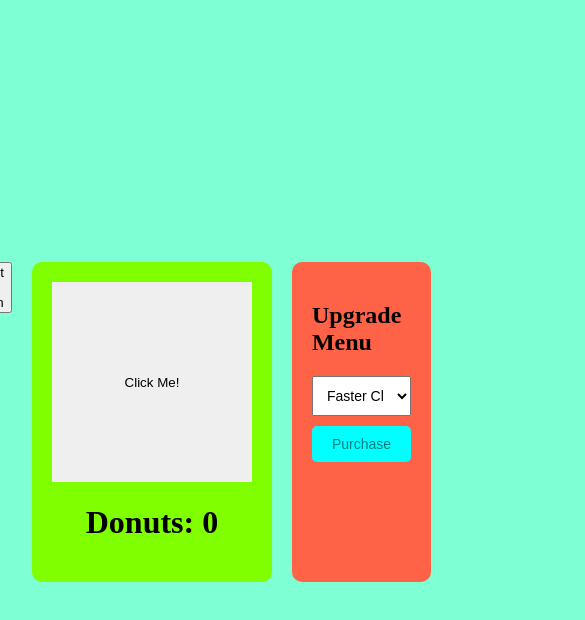
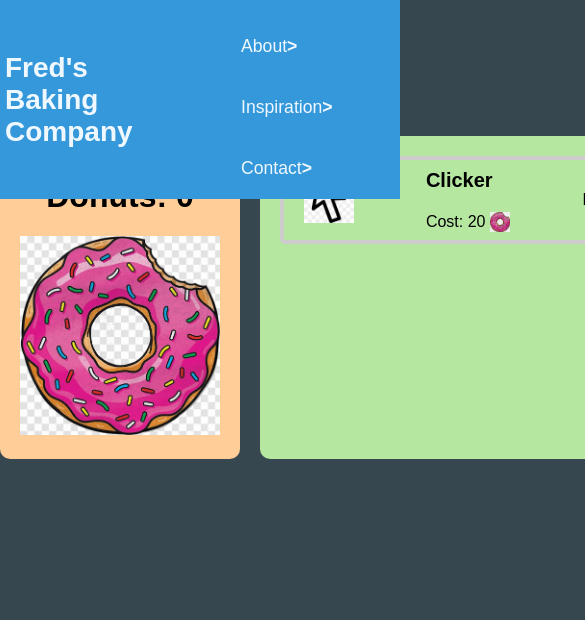
Before and after one commit to WeCanCodeIT/donut-clicker-DSummers2001, a plain HTML site: page index.html in a window 390 px wide. Shown: the top 620 px of the page, 585 px wide, since content can reach past the window. Drawn offline with Linux system fonts and the light colour scheme.

Commit message:
added in images got the initial clicker to work

```diff
--- a/app.js
+++ b/app.js
@@ -1,46 +1,17 @@
-let count = 0;
-let clickValue = 1;
-let autoDonutRate = 0;
-let autoDonuts = 0;
+let donut = document.querySelector('.donutCost');
+let parsedDonut = parseFloat(donut.innerHTML)
 
-const donutButton = document.getElementById("donut");
-const countDisplay = document.getElementById("count");
-const upgradeSelect = document.getElementById("upgradeSelect");
-const purchaseButton = document.getElementById("purchaseButton");
-const dropdownButton = document.getElementById("dropdownButton");
-const dropdownList = document.getElementById("dropdownList");
+let clickerCost = document.querySelector('.clickerCost');
+let parsedClickerCost = parseFloat(clickerCost.innerHTML)
 
-function updateDisplay(){
-    CountDisplay.textContent = count;
-    upgradeSelect.options[0].text = `Faster Clicks (10 Donuts, Current: ${clickValue}x)`;
-    upgradeSelect.options[1].text = `Auto Donuts (50 Donuts, Current: ${autoDonutRate} per second)`;
+function buyClicker(){
+    if (parsedDonut >= parsedClickerCost){
+        parsedDonut -= parsedClickerCost
+        donut.innerHTML = parsedDonut
+    }
 }
 
-donutButton.addEventListener('click', () => {
-    donutCount += clickValue;
-    updateDisplay();
-});
-
-upgradeSelect.addEventListener('change', () =>{
-    const selectedValue = upgradeSelect.value;
-        if (donutCount >= selectedValue){
-            if (selectedValue === '1'){
-                clickValue +=1;
-            } else if (selectedValue === '5'){
-                autoDonutRate += 1;
-                autoDonuts += autoDonutRate;
-            }
-            donutCount -= selectedValue;
-            upgradeSelect.selectedIndex = 0;
-            updateDisplay();
-        }
-});
-
-function autoDonutClick(){
-    donutCount += autoDonuts;
-    updateDisplay();
+function incrementDonut(){
+    parsedDonut += 1
+    donut.innerHTML = parsedDonut
 }
-
-setInterval(autoDonutClick, 1000);
-
-updateDisplay();
--- a/index.html
+++ b/index.html
@@ -5,32 +5,56 @@
     <meta http-equiv="X-UA-Compatible" content="IE=edge">
     <meta name="viewport" content="width=device-width, initial-scale=1.0">
     <link rel="stylesheet" href="style.css">
-    <title>Donut Clicker</title>
+    <title>Fred's Baking Co</title>
 </head>
 <body>
-    <div class="donutContainer">
-        <div class="dropdown">
-            <button id="dropdownBtn">Select an option</button>
-            <ul id="dropdownList">
-                <li>Fred's Baking Company</li>
-                <p></p>
-                <li>Inspiration</li>
-                <p></p>
-                <li>Contact</li>
-                <p></p>
-            </ul>
+    <div class="game-container">
+        <div class="about">
+            <header>
+                <a href="#" class="logo">Fred's Baking Company</a>
+                <div class="menuToggle"></div>
+                <nav>
+                    <ul>
+                        <li><a href="#">About<b>></b></a>
+                            <ul>
+                                <li><p>Fred's Baking Company is a warm and inviting bakery nestled in the heart of our community. Established with a passion for creating exceptional baked goods, we take pride in crafting a wide array of delectable treats that are sure to delight your taste buds.
+                                    Our story began with Fred, a dedicated baker with a lifelong love for the art of baking. Fred's commitment to quality and taste is the foundation of our company. Every morning, our skilled bakers meticulously prepare a diverse selection of fresh pastries, bread, and cakes, using only the finest ingredients. our creations are made with love and care.</p></li>
+                            </ul>
+                        </li>
+                        <li><a href="#">Inspiration<b>></b></a>
+                            <ul>
+                                <li><p>The inspiration behind Fred creating a website for his bakery, Fred's Baking Company, was driven by a desire to reach a broader audience, enhance customer convenience, and adapt to the evolving digital landscape of the business world.</p></li>
+                            </ul>
+                        </li>
+                        <li><a href="#">Contact<b>></b></a>
+                            <ul>
+                                <li><p>Email: fredpastries@gmail.com phone:(375)920-3042 github | linkedIn</p></li>
+                            </ul>
+                        </li>
+                    </ul>
+                </nav>
+            </header>
         </div>
         <div class="game">
-            <button id="donut">Click Me!</button>
-            <h1>Donuts: <span id="count">0</span></h1>
+            <h1>Donuts: <span class="donutCost">0</span></h1>
+            <img src="./Donut.jpg" alt="donut" class="donutImg" onclick="incrementDonut()" draggable="false">
         </div>
         <div class="menu">
-            <h2>Upgrade Menu</h2>
-            <select id="upgradeSelect">
-                <option value="1">Faster Clicks (10 Donuts)</option>
-                <option value="5">Auto Donuts (50 Donuts)</option>
-            </select>
-            <button id="purchaseButton">Purchase</button>
+            <div class="upgrades" onclick="buyClicker()">
+                <div class="leftSection">
+                    <img src="./Clicker.jpg" alt="Clicker" class="upgradeImg">
+                </div>
+                <div class="midSection">
+                    <h4>Clicker</h4>
+                    <div class="costInfo">
+                        <p>Cost: <span class="clickerCost">20</span></p>
+                        <img src="./Donut.jpg" alt="Donut" class="donutImgUpgrade">
+                    </div>
+                </div>
+                <div class="rightSection">
+                    <p>Level <span class="clickerLevel">0</span></p>
+                </div>
+            </div>
         </div>
     </div>
     <script src="app.js"></script>
--- a/style.css
+++ b/style.css
@@ -1,100 +1,157 @@
-body{
-    display: flex;
-    justify-content: center;
-    align-items: center;
-    height: 100vh;
+body {
+    min-height: 100vh;
     margin: 0;
-    background-color: aquamarine;
-    font-family: 'Times New Roman', Times, serif;
+    background-color: #36474f;
+    font-family: Arial, sans-serif;
+    user-select: none;
 }
 
-.donutContainer{
-    display: grid;
-    grid-template-columns: repeat(3, 1fr);
-    grid-row: 0.1fr 1fr;
-    gap: 20px;
+header{
+    position: absolute;
+    width: 100%;
+    min-height: 50px;
+    background-color: #3498db;
+    padding: 0 5px;
+    display: flex;
+    justify-content: space-between;
+    align-items: center;
+}
+header .logo{
+    color: aliceblue;
+    font-size: 1.75em;
+    font-weight: 600;
+    text-decoration: none;
+}
+header ul{
+    position: relative;
+}
+header ul li{
+    position: relative;
+    list-style: none;
+    float: left;
+}
+header ul li a{
+    color: aliceblue;
+    font-size: 1.1em;
+    padding: 20px 25px;
+    text-decoration: none;
+    display: flex;
+    justify-content: space-between;
+}
+header ul li a:hover{
+    background-color: #2b93e3;
+}
+header ul li ul{
+    position: absolute;
+    left: 0;
+    width: 100px;
+    background: #445964;
+    display: none;
+}
+header ul li:hover ul{
+    display: block;
+}
+header ul li ul li{
+    position: relative;
+    width: 100%;
 }
 
-.game{
-    background-color: chartreuse;
+.game-container {
+    display: grid;
+    grid-template-columns: 1fr 1fr;
+    grid-template-rows: 0.6fr 1fr;
+    grid-gap: 20px;
+    grid-template-areas:
+    "about about"
+    "game upgrades";
+}
+
+.game {
+    grid-area: game;
+    background-color: #ffce98;
     border-radius: 10px;
     padding: 20px;
     text-align: center;
 }
 
-.menu{
-    background-color: tomato;
+.menu {
+    grid-area: upgrades;
+    background-color: #b5e7a0;
     border-radius: 10px;
     padding: 20px;
 }
 
-#donut{
-    background-image: url here;
-    background-size: cover;
-    width: 200px;
-    height: 200px;
-    border: none;
-    cursor: pointer;
-    outline: none;
+.about{
+    grid-area: about;
 }
 
-#upgradeSelect{
+.game img{
+    width: 200px;
+}
+.game img:hover{
+    opacity: 0.9;
+    cursor: pointer;
+}
+.game img:active{
+    opacity: 0.8;
+    transform: scale(1.02);
+}
+
+
+.midSection h4{
+    margin: 0;
+    margin-bottom: 20px;
+    font-size: 20px;
+}
+.midSection p{
+    margin: 0;
+}
+.costInfo{
+    display: flex;
+    gap: 5px;
+    align-items: center;
+}
+.upgradeImg{
+    width: 50px;
+}
+.donutImgUpgrade{
+    width: 20px;
+    height: 20px;
+}
+.upgrades{
+    display: flex;
+    align-items: center;
+    justify-content: space-between;
+    width: 330px;
+    height: 60px;
+    border: 4px solid #ccc;
+    padding: 10px 20px;
+    border-radius: 5px;
+}
+
+#donutCount {
+    font-size: 36px;
+    color: #ffab40;
+}
+
+#upgradeSelect {
     width: 100%;
     padding: 10px;
-    font-size: 14px;
+    font-size: 16px;
     margin-bottom: 10px;
 }
 
-#purchaseButton{
-    background-color: aqua;
-    color: teal;
+#purchaseButton {
+    background-color: #3498db;
+    color: white;
     padding: 10px 20px;
     border: none;
     cursor: pointer;
-    font-size: 14px;
+    font-size: 16px;
     border-radius: 5px;
 }
 
-#purchaseButton:disabled{
-    background-color: coral;
+#purchaseButton:disabled {
+    background-color: #ccc;
     cursor: not-allowed;
 }
-
-.dropdown{
-    position: relative;
-    display: inline-block;
-}
-
-#dropdownButton{
-    background-color: aqua;
-    color: azure;
-    padding: 10px 20px;
-    border: none;
-    cursor: pointer;
-}
-
-#dropdownList{
-    list-style: none;
-    position: absolute;
-    top: 100%;
-    left: 0;
-    background-color: blueviolet;
-    border: 1px solid #ccc;
-    padding: 0;
-    margin: 0;
-    display: none;
-}
-
-#dropdownList li{
-    padding: 10px 20px;
-    cursor: pointer;
-}
-
-#dropdownList li:hover{
-    background-color: wheat;
-    color: yellowgreen;
-}
-
-.show{
-    display: block;
-}
```
Also changed, not shown: Clicker.jpg (added), Donut.jpg (added).
